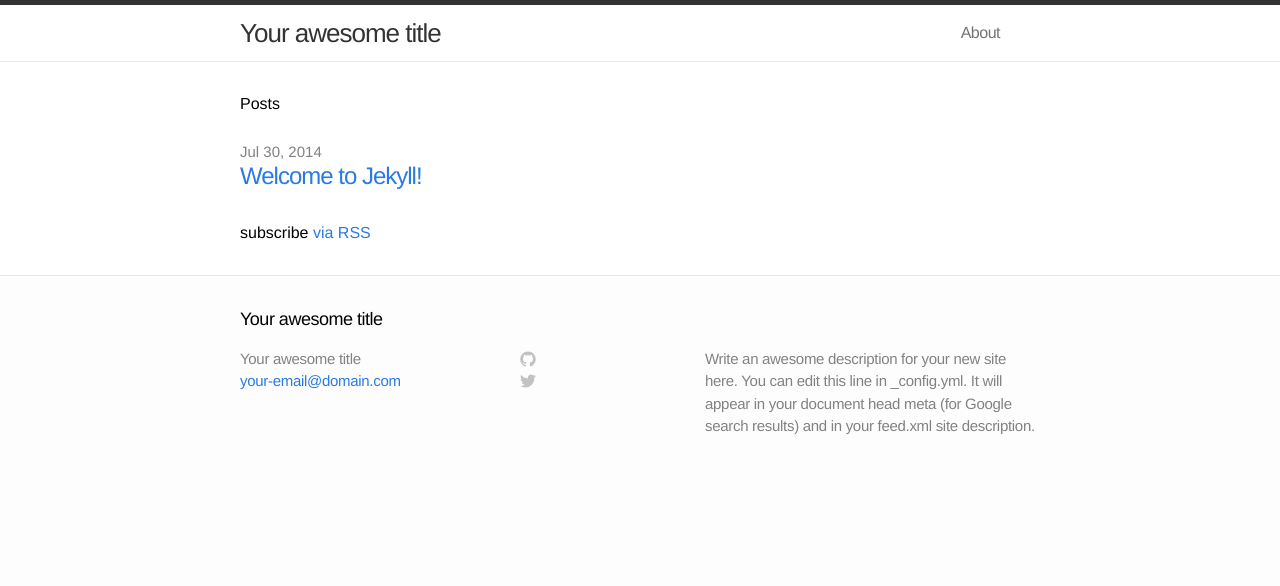
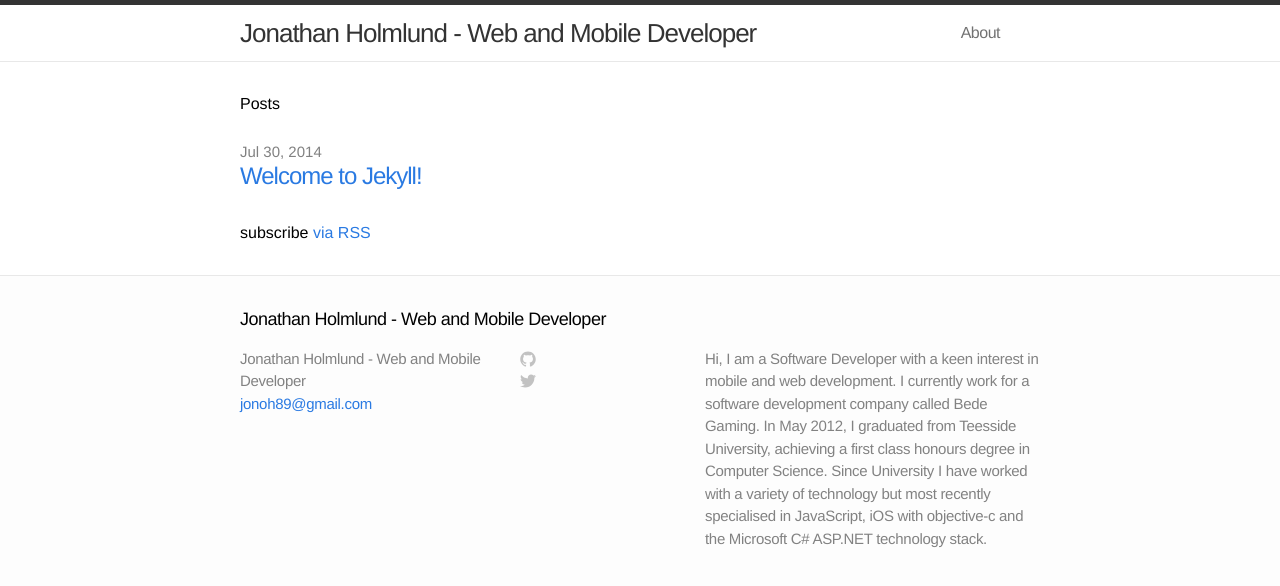
Before and after one commit to Jonoh89/jonoh89.github.io, a Jekyll site: the page built from index.html, in a window 1280 px wide. Shown: the top 586 px of the page. Built offline with Jekyll 4.4.1, drawn with Linux system fonts in a browser that asks for light colours.

Commit message:
general setup - package managers, build systems. Fix for feed with new jekyll and added images from bob

```diff
--- a/_config.yml
+++ b/_config.yml
@@ -1,12 +1,20 @@
 # Site settings
-title: Your awesome title
-email: your-email@domain.com
-description: "Write an awesome description for your new site here. You can edit this line in _config.yml. It will appear in your document head meta (for Google search results) and in your feed.xml site description."
+title: Jonathan Holmlund - Web and Mobile Developer
+email: jonoh89@gmail.com
+description: "Hi, I am a Software Developer with a keen interest in mobile and web development. I currently work for a software development company called Bede Gaming. In May 2012, I graduated from Teesside University, achieving a first class honours degree in Computer Science. Since University I have worked with a variety of technology but most recently specialised in JavaScript, iOS with objective-c and the Microsoft C# ASP.NET technology stack."
 baseurl: ""
-url: "http://yourdomain.com"
+url: "http://www.jonathanholmlund.co.uk"
 
 # Build settings
 markdown: kramdown
 permalink: pretty
 highlighter: pygments
-exclude: ['README.md','LICENSE']
+exclude: [
+  'README.md',
+  'LICENSE',
+  'package.json',
+  'gulpfile.js',
+  'bower.json',
+  'node_modules',
+  'bower_components'
+]
--- /dev/null
+++ b/bower.json
@@ -0,0 +1,6 @@
+{
+  "name": "MyWebsite",
+  "devDependencies": {
+    "bootstrap": "~3.2.0"
+  }
+}
--- a/feed.xml
+++ b/feed.xml
@@ -1,5 +1,5 @@
 ---
-layout: none
+layout: null
 ---
 <?xml version="1.0" encoding="UTF-8"?>
 <rss version="2.0" xmlns:atom="http://www.w3.org/2005/Atom">
--- /dev/null
+++ b/gulpfile.js
@@ -0,0 +1,5 @@
+var gulp = require('gulp');
+
+gulp.task('default', function() {
+    // place code for your default task here
+});
```
Also changed, not shown: package.json (added, +7 -0 lines), assets/images/JH-Logo.jpg (added), assets/images/jonathanholmlund-with colours.jpg (added), 1 other file.
